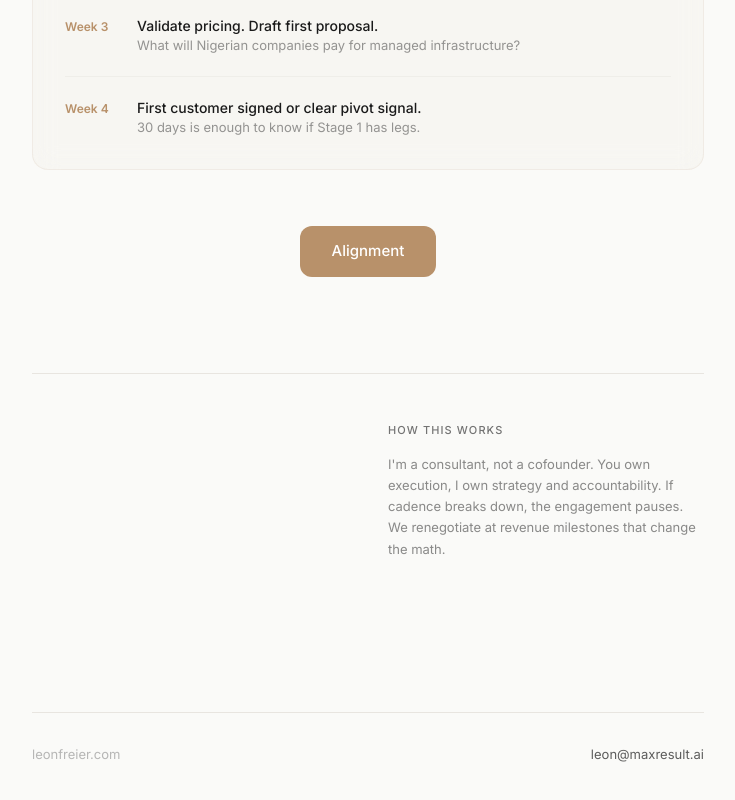
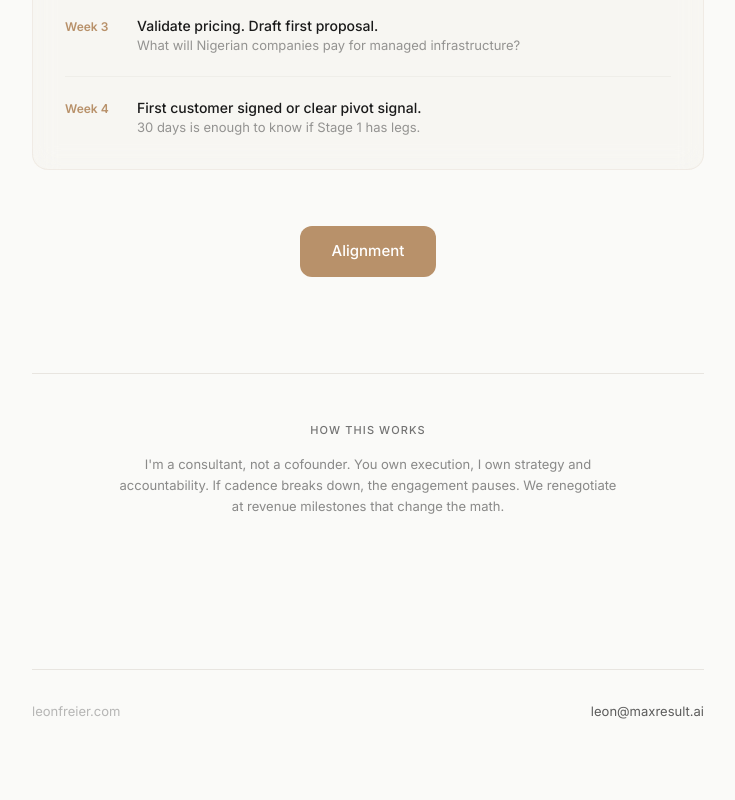
Before and after one commit to Apex-Sudo/leonfreier, a Next.js app: page /fugoku in a window 1280 px wide. Shown: the part 1750-2550 px from the top of the page, without its empty margins (272-1007 px from the left). After the commit the page ends 2512 px from the top, so only its background shows below. Built offline with nearby package versions, Linux system fonts and the light colour scheme.

Commit message:
Fugoku: center-align How This Works section

```diff
--- a/app/fugoku/page.tsx
+++ b/app/fugoku/page.tsx
@@ -235,16 +235,13 @@ export default function FugokuProposal() {
       <section className="px-6 pt-8 pb-20 md:pb-28">
         <div className="max-w-2xl mx-auto">
           <div className="border-t border-border pt-12">
-            <div className="grid md:grid-cols-2 gap-10">
-              <div></div>
-              <div>
+            <div className="text-center max-w-lg mx-auto">
               <h3 className="text-[11px] font-medium tracking-widest text-muted uppercase mb-4">How This Works</h3>
               <p className="text-[13px] leading-relaxed text-foreground/50">
                 I&apos;m a consultant, not a cofounder. You own execution, I own strategy and accountability.
                 If cadence breaks down, the engagement pauses. We renegotiate at revenue milestones
                 that change the math.
               </p>
-              </div>
             </div>
           </div>
         </div>
```
Lines whose indentation alone changed are shown as unchanged.
